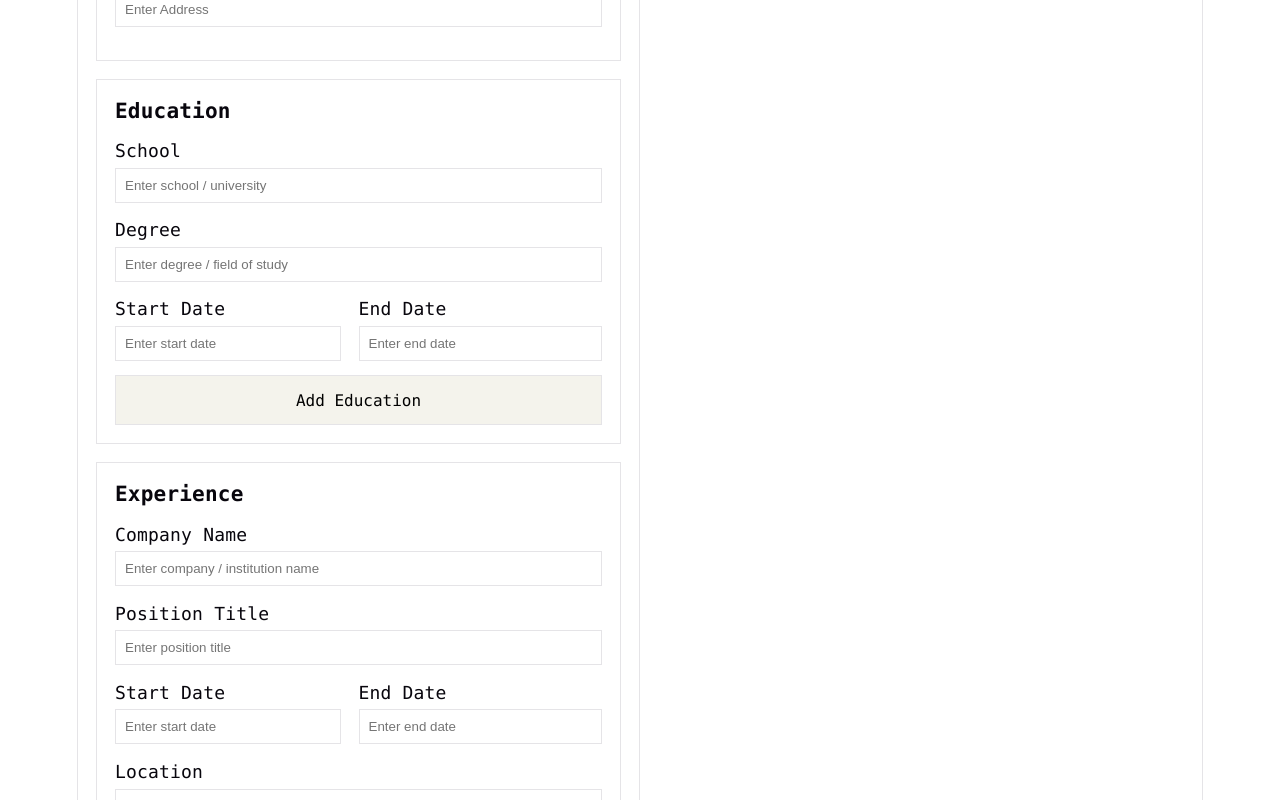
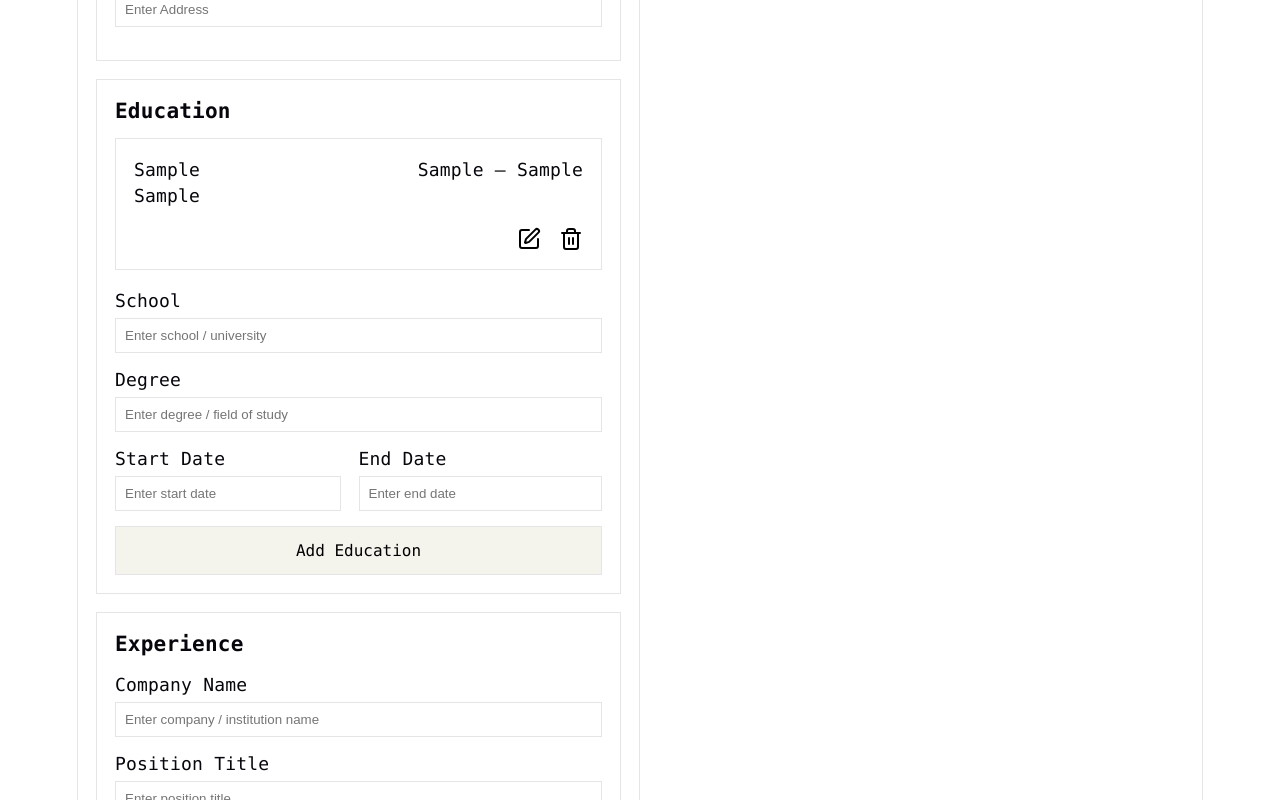
Before and after one commit to nannnmuzaki/cv-application-odin, a React (Vite) app: page / in a window 1280 px wide. Both pictures are taken after typing "Sample", "Sample", "Sample", "Sample" into the empty fields and a click on the button "Add Education". Shown: the part 534-1334 px from the top of the page. Built offline with nearby package versions, Linux system fonts and the light colour scheme.

Commit message:
wiring up react state for education item edit, update, delete operation

```diff
--- a/package.json
+++ b/package.json
@@ -13,6 +13,7 @@
     "fmt:check": "oxfmt --check"
   },
   "dependencies": {
+    "lucide-react": "^1.33.0",
     "react": "^19.2.8",
     "react-dom": "^19.2.8"
   },
--- a/src/components/Form/EducationSection/EducationItem/EducationItem.css
+++ b/src/components/Form/EducationSection/EducationItem/EducationItem.css
@@ -0,0 +1,52 @@
+.education-items-list {
+  display: flex;
+  flex-direction: column;
+  margin-bottom: 1rem;
+}
+.education-item {
+  font-size: 18px/145%;
+  @media (max-width: 1024px) {
+    font-size: 16px;
+  }
+  display: flex;
+  flex-direction: column;
+  border-inline: 1px solid var(--border);
+  border-top: 1px solid var(--border);
+  padding: 1rem;
+}
+
+.education-item:last-of-type {
+  border-bottom: 1px solid var(--border);
+}
+
+.edu-item-container {
+  display: flex;
+  justify-content: space-between;
+  font-family: var(--mono);
+}
+
+.edu-item-container > div:first-child {
+  display: flex;
+  flex-direction: column;
+}
+
+.edu-item-buttons {
+  display: flex;
+  gap: 1rem;
+  justify-content: flex-end;
+  margin-top: 1rem;
+}
+
+.edu-item-buttons > .edu-item-button {
+  display: flex;
+  justify-content: center;
+  align-items: center;
+  margin: 0;
+  padding: 0;
+  background-color: var(--bg);
+  border: none;
+}
+
+.edu-item-buttons > .edu-item-button:hover {
+  transform: scale(1.2);
+}
--- a/src/components/Form/EducationSection/EducationItem/EducationItem.jsx
+++ b/src/components/Form/EducationSection/EducationItem/EducationItem.jsx
@@ -1,14 +1,51 @@
-// {cvData.education.length > 0 ? (
-//   cvData.education.map((item) => {
-//     return (
-//       <EducationSection
-//         key={item.id}
-//         data={item}
-//         eduItemExpanded={eduItemExpanded}
-//         setEduItemExpanded={setEduItemExpanded}
-//       />
-//     );
-//   })
-// ) : (
-//   null
-// )}
+import "./EducationItem.css";
+import { SquarePen, Trash2 } from "lucide-react";
+
+const initialEducationState = {
+  id: "",
+  school: "",
+  degree: "",
+  eduStartDate: "",
+  eduEndDate: "",
+};
+
+export function EducationItem({ data, setCvData, setEducationItemData, setIsEditing }) {
+  const handleDelete = () => {
+    setCvData((prevState) => ({
+      ...prevState,
+      education: [...prevState.education].filter((item) => item.id !== data.id),
+    }));
+
+    setIsEditing(false);
+    setEducationItemData(initialEducationState);
+  };
+
+  const handleEdit = () => {
+    setEducationItemData((prevState) => ({ ...prevState, ...data }));
+    setIsEditing(true);
+  };
+
+  return (
+    <div className="education-item">
+      <div className="edu-item-container">
+        <div className="edu-item-details">
+          <p>{data.school}</p>
+          <p>{data.degree}</p>
+        </div>
+        <div>
+          <p>
+            {data.eduStartDate} — {data.eduEndDate}
+          </p>
+        </div>
+      </div>
+      <div className="edu-item-buttons">
+        <button type="button" onClick={handleEdit} className="edu-item-button">
+          <SquarePen />
+        </button>
+        <button type="button" onClick={handleDelete} className="edu-item-button">
+          <Trash2 />
+        </button>
+      </div>
+    </div>
+  );
+}
--- a/src/components/Form/EducationSection/EducationSection.css
+++ b/src/components/Form/EducationSection/EducationSection.css
@@ -0,0 +1,8 @@
+.edu-section-buttons {
+  display: flex;
+  gap: 1rem;
+}
+
+.edu-section-buttons > button {
+  flex-grow: 1;
+}
--- a/src/components/Form/EducationSection/EducationSection.jsx
+++ b/src/components/Form/EducationSection/EducationSection.jsx
@@ -1,42 +1,77 @@
+import "./EducationSection.css";
 import { useState } from "react";
+import { EducationItem } from "./EducationItem/EducationItem";
 
-// data will be used to render list of education item
-// oxlint-disable-next-line
+const initialEducationState = {
+  id: "",
+  school: "",
+  degree: "",
+  eduStartDate: "",
+  eduEndDate: "",
+};
+
 export function EducationSection({ data, setCvData }) {
-  const [educationItem, setEducationItem] = useState({
-    school: "",
-    degree: "",
-    eduStartDate: "",
-    eduEndDate: "",
-  });
+  const [educationItemData, setEducationItemData] = useState(initialEducationState);
+
+  const [isEditing, setIsEditing] = useState(false);
 
   const handleChange = (e) => {
-    setEducationItem((prevState) => ({ ...prevState, [e.target.name]: e.target.value }));
+    setEducationItemData((prevState) => ({ ...prevState, [e.target.name]: e.target.value }));
   };
 
   const handleAddClick = () => {
-    const newEducationData = { ...educationItem, id: crypto.randomUUID() };
-
     setCvData((prevState) => {
       return {
         ...prevState,
-        education: [...prevState.education, newEducationData],
+        education: [...prevState.education, { ...educationItemData, id: crypto.randomUUID() }],
       };
     });
 
-    setEducationItem({ school: "", degree: "", eduStartDate: "", eduEndDate: "" });
+    setEducationItemData(initialEducationState);
+  };
+
+  const handleUpdateClick = () => {
+    setCvData((prevState) => {
+      return {
+        ...prevState,
+        education: prevState.education.map((item) =>
+          item.id === educationItemData.id ? { ...item, ...educationItemData } : item,
+        ),
+      };
+    });
+
+    setIsEditing(false);
+    setEducationItemData(initialEducationState);
+  };
+
+  const handleCancelEdit = () => {
+    setEducationItemData(initialEducationState);
+    setIsEditing(false);
   };
 
   return (
     <section className="input-group education-section">
       <h3>Education</h3>
+      {data.length > 0 && (
+        <div className="education-items-list">
+          {data.map((item) => (
+            <EducationItem
+              key={item.id}
+              data={item}
+              setCvData={setCvData}
+              setEducationItemData={setEducationItemData}
+              setIsEditing={setIsEditing}
+            />
+          ))}
+        </div>
+      )}
       <label htmlFor="school">School</label>
       <input
         type="text"
         id="school"
         name="school"
         onChange={handleChange}
-        value={educationItem.school}
+        value={educationItemData.school}
         placeholder="Enter school / university"
       />
       <label htmlFor="degree">Degree</label>
@@ -45,7 +80,7 @@ export function EducationSection({ data, setCvData }) {
         id="degree"
         name="degree"
         onChange={handleChange}
-        value={educationItem.degree}
+        value={educationItemData.degree}
         placeholder="Enter degree / field of study"
       />
       <div className="date-container">
@@ -56,7 +91,7 @@ export function EducationSection({ data, setCvData }) {
             id="edu-start-date"
             name="eduStartDate"
             onChange={handleChange}
-            value={educationItem.eduStartDate}
+            value={educationItemData.eduStartDate}
             placeholder="Enter start date"
           />
         </div>
@@ -67,14 +102,21 @@ export function EducationSection({ data, setCvData }) {
             id="edu-end-date"
             name="eduEndDate"
             onChange={handleChange}
-            value={educationItem.eduEndDate}
+            value={educationItemData.eduEndDate}
             placeholder="Enter end date"
           />
         </div>
       </div>
-      <button onClick={handleAddClick} type="button">
-        Add Education
-      </button>
+      <div className="edu-section-buttons">
+        <button type="button" onClick={isEditing ? handleUpdateClick : handleAddClick}>
+          {isEditing ? "Update Education" : "Add Education"}
+        </button>
+        {isEditing && (
+          <button type="button" onClick={handleCancelEdit}>
+            Cancel
+          </button>
+        )}
+      </div>
     </section>
   );
 }
```
Also changed, not shown: 1 other file (tests, documents, lock files or other folders).
